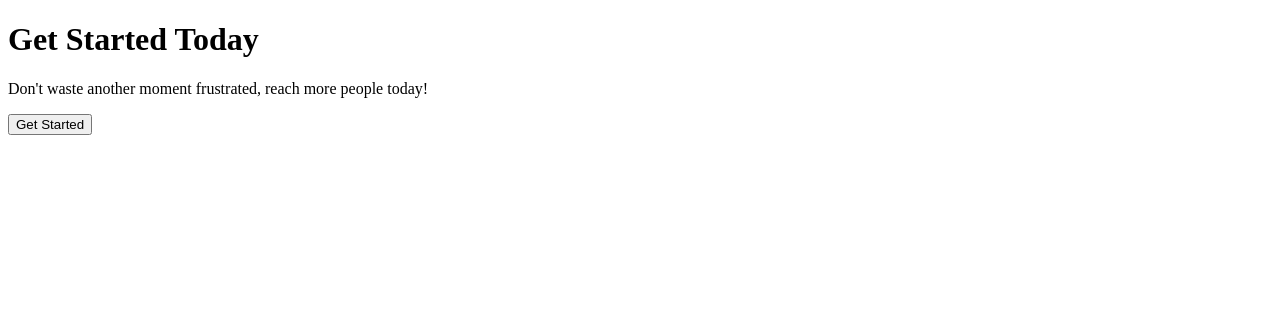
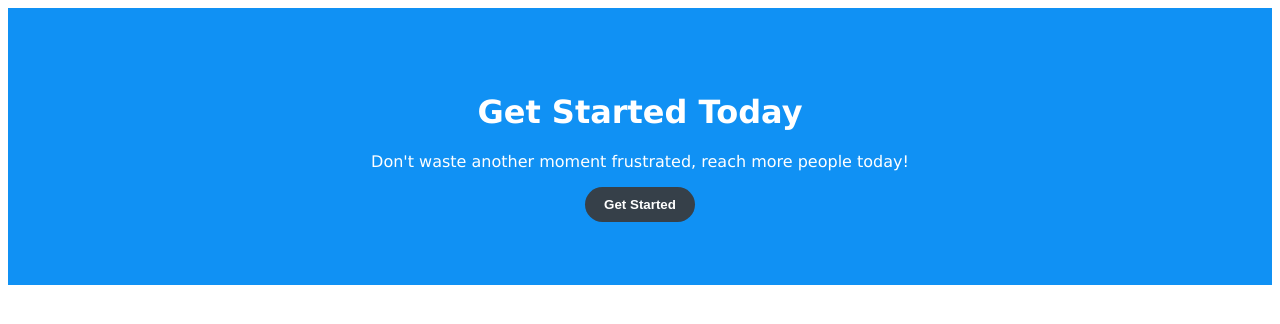
Before and after one commit to codexp-fronta-p3gb/layout-2, a plain HTML site: page components/get-started-today/get-started-today.html in a window 1280 px wide. Drawn offline with Linux system fonts and the light colour scheme.

Commit message:
final_01

```diff
--- a/components/get-started-today/get-started-today.css
+++ b/components/get-started-today/get-started-today.css
@@ -4,13 +4,16 @@
 
 .get-started-today {
     width: 100%;
+    padding-top: 5%;
+    padding-bottom: 5%;
     background: #1091f4;
     color: white;
     text-align: center;
   }
 
   .get-started-today__button {
-    padding: 3% 6%;
+    width: 110px;
+    padding: 10px;
     border: none;
     border-radius: 30px;
     color: white;
--- a/components/get-started-today/get-started-today.html
+++ b/components/get-started-today/get-started-today.html
@@ -4,7 +4,7 @@
     <meta charset="UTF-8">
     <meta name="viewport" content="width=device-width, initial-scale=1.0">
     <meta http-equiv="X-UA-Compatible" content="ie=edge">
-    <link href="get-started-today.css">
+    <link rel="stylesheet" type="text/css" href="get-started-today.css">
     <title>Document</title>
 </head>
 
```
